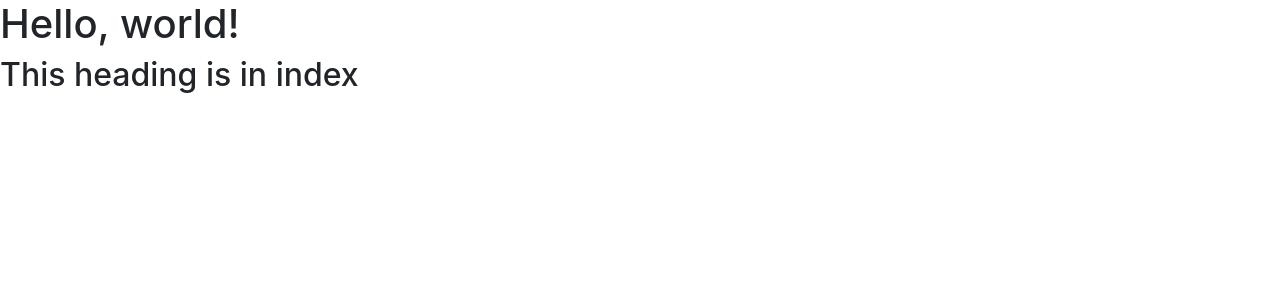
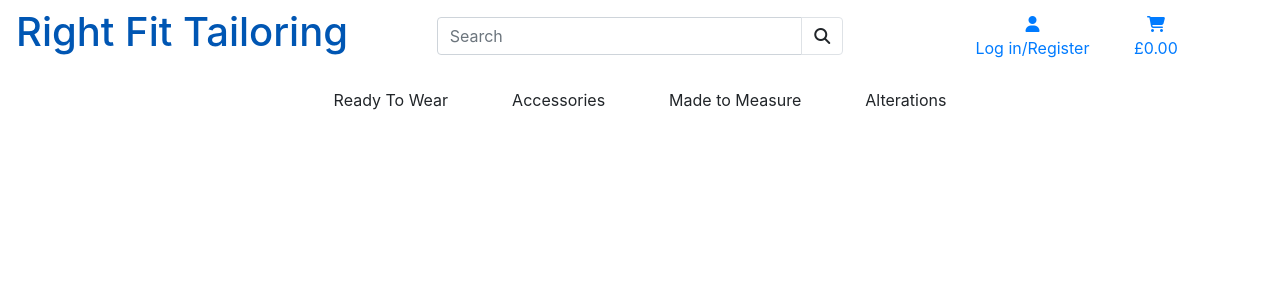
Before and after one commit to tealhorizon87/ms4_right-fit-tailoring, a Django app: template home/templates/home/index.html in a window 1280 px wide. Shown: the top 300 px of the page. Run offline with Django 3.2, Linux system fonts and the light colour scheme; the template is opened without the code that fills it, so the values that code supplies are empty; parts of the project's set-up code (start-up, migrations or seed data) failed here and were passed over; some libraries are stand-ins or nearby versions.

Commit message:
Add header and menu buttons to base template

```diff
--- a/home/templates/home/index.html
+++ b/home/templates/home/index.html
@@ -2,5 +2,4 @@
 {% load static %}
 
 {% block content %}
-  <h2>This heading is in index</h2>
 {% endblock %}
--- a/right_fit_tailoring/settings.py
+++ b/right_fit_tailoring/settings.py
@@ -59,7 +59,10 @@ ROOT_URLCONF = 'right_fit_tailoring.urls'
 TEMPLATES = [
     {
         'BACKEND': 'django.template.backends.django.DjangoTemplates',
-        'DIRS': [],
+        'DIRS': [
+            os.path.join(BASE_DIR, "templates"),
+            os.path.join(BASE_DIR, "templates", "allauth")
+        ],
         'APP_DIRS': True,
         'OPTIONS': {
             'context_processors': [
--- a/templates/base.html
+++ b/templates/base.html
@@ -3,21 +3,75 @@
 <!doctype html>
 <html lang="en">
   <head>
+    {% block meta %}
       <meta charset="utf-8">
       <meta http-equiv="X-UA-Compatible" content="ie=edge">
       <meta name="viewport" content="width=device-width, initial-scale=1, shrink-to-fit=no">
+    {% endblock %}
 
-    <!-- Bootstrap CSS -->
+    {% block corecss %}
       <link rel="stylesheet" href="https://cdn.jsdelivr.net/npm/bootstrap@4.6.1/dist/css/bootstrap.min.css" integrity="sha384-zCbKRCUGaJDkqS1kPbPd7TveP5iyJE0EjAuZQTgFLD2ylzuqKfdKlfG/eSrtxUkn" crossorigin="anonymous">
+    {% endblock %}
 
-    <!-- Bootstrap js -->
+    {% block corejs %}
+      <script src="https://kit.fontawesome.com/b0451faeb3.js" crossorigin="anonymous"></script>
       <script src="https://cdn.jsdelivr.net/npm/jquery@3.5.1/dist/jquery.slim.min.js" integrity="sha384-DfXdz2htPH0lsSSs5nCTpuj/zy4C+OGpamoFVy38MVBnE+IbbVYUew+OrCXaRkfj" crossorigin="anonymous"></script>
       <script src="https://cdn.jsdelivr.net/npm/bootstrap@4.6.1/dist/js/bootstrap.bundle.min.js" integrity="sha384-fQybjgWLrvvRgtW6bFlB7jaZrFsaBXjsOMm/tB9LTS58ONXgqbR9W8oWht/amnpF" crossorigin="anonymous"></script>
+    {% endblock %}
 
-    <title>Right Fit Tailoring</title>
+    <title>Right Fit Tailoring {% block extra_title %}{% endblock %}</title>
   </head>
   <body>
-    <h1>Hello, world!</h1>
+    <header class="container-fliud fixed-top">
+      <div class="row">
+        <div class="col col-lg-4 text-lg-left my-auto">
+          <a href="{% url 'home' %}" class="nav-link">
+            <h1>Right Fit Tailoring</h1>
+          </a>
+        </div>
+        <div class="col col-lg-4 my-auto">
+          <form>
+            <div class="input-group w-100">
+              <input class="form-control" type="search" placeholder="Search" aria-label="Search">
+              <div class="input-group-append">
+                <button class="btn border" type="submit">
+                  <i class="fas fa-search"></i>
+                </button>
+              </div>
+            </div>
+          </form>
+        </div>
+        <div class="col col-lg-4 my-auto">
+          <ul class="list-inline text-center my-0">
+            <li class="list-inline-item">
+              <a href="#" class="nav-link">
+                <div class="text-center">
+                  <div><i class="fas fa-user"></i></div>
+                  <p class="my-0">Log in/Register</p>
+                </div>
+              </a>
+            </li>
+            <li class="list-inline-item">
+              <a href="#" class="nav-link">
+                <div class="text-center">
+                  <div><i class="fas fa-shopping-cart"></i></div>
+                  <p class="my-0">£0.00</p>
+                </div>
+              </a>
+            </li>
+          </ul>
+        </div>
+      </div>
+      <div class="row">
+        <nav class="navbar navbar-expand-md w-100 mx-auto">
+          <button class="navbar-toggler" type="button" data-toggle="collapse" data-target="#menu-bar" aria-controls="menu-bar" aria-expanded="false" aria-label="Toggle navigation">
+            <p>Menu</p>
+          </button>
+          {% include 'includes/menu-bar.html' %}
+        </nav>
+      </div>
+    </header>
+
     {% block content %}
     {% endblock %}
   </body>
--- /dev/null
+++ b/templates/includes/menu-bar.html
@@ -0,0 +1,46 @@
+<div class="collapse navbar-collapse" id="menu-bar">
+    <ul class="navbar-nav mx-auto">
+      <li class="nav-item dropdown">
+            <div class="nav-link" type="button" id="readyToWearMenu" data-toggle="dropdown" aria-expanded="false">
+              Ready To Wear
+            </div>
+            <div class="dropdown-menu" aria-labelledby="readyToWearMenu">
+              <a class="dropdown-item" href="#">All Products</a>
+              <a class="dropdown-item" href="#">Shirts</a>
+              <a class="dropdown-item" href="#">Trousers & Shorts</a>
+              <a class="dropdown-item" href="#">Jackets & Coats</a>
+              <a class="dropdown-item" href="#">Waistcoats</a>
+              <a class="dropdown-item" href="#">Suits</a>
+            </div>
+      </li>
+      <li class="nav-item dropdown ml-5">
+            <div class="nav-link" type="button" id="accessoriesMenu" data-toggle="dropdown" aria-expanded="false">
+              Accessories
+            </div>
+            <div class="dropdown-menu" aria-labelledby="accessoriesMenu">
+              <a class="dropdown-item" href="#">All Accessories</a>
+              <a class="dropdown-item" href="#">Cufflinks</a>
+              <a class="dropdown-item" href="#">Ties</a>
+              <a class="dropdown-item" href="#">Braces</a>
+              <a class="dropdown-item" href="#">Belts</a>
+            </div>
+      </li>
+      <li class="nav-item dropdown mx-5">
+            <div class="nav-link" type="button" id="madeToMeasureMenu" data-toggle="dropdown" aria-expanded="false">
+              Made to Measure
+            </div>
+            <div class="dropdown-menu" aria-labelledby="madeToMeasureMenu">
+              <a class="dropdown-item" href="#">Shirts</a>
+              <a class="dropdown-item" href="#">Trousers & Shorts</a>
+              <a class="dropdown-item" href="#">Jackets & Coats</a>
+              <a class="dropdown-item" href="#">Waistcoats</a>
+              <a class="dropdown-item" href="#">Suits</a>
+            </div>
+      </li>
+      <li>
+        <div class="nav-link">
+          <p class="my-0">Alterations</p>
+        </div>
+      </li>
+    </ul>
+  </div>
```
Lines whose indentation alone changed are shown as unchanged.
